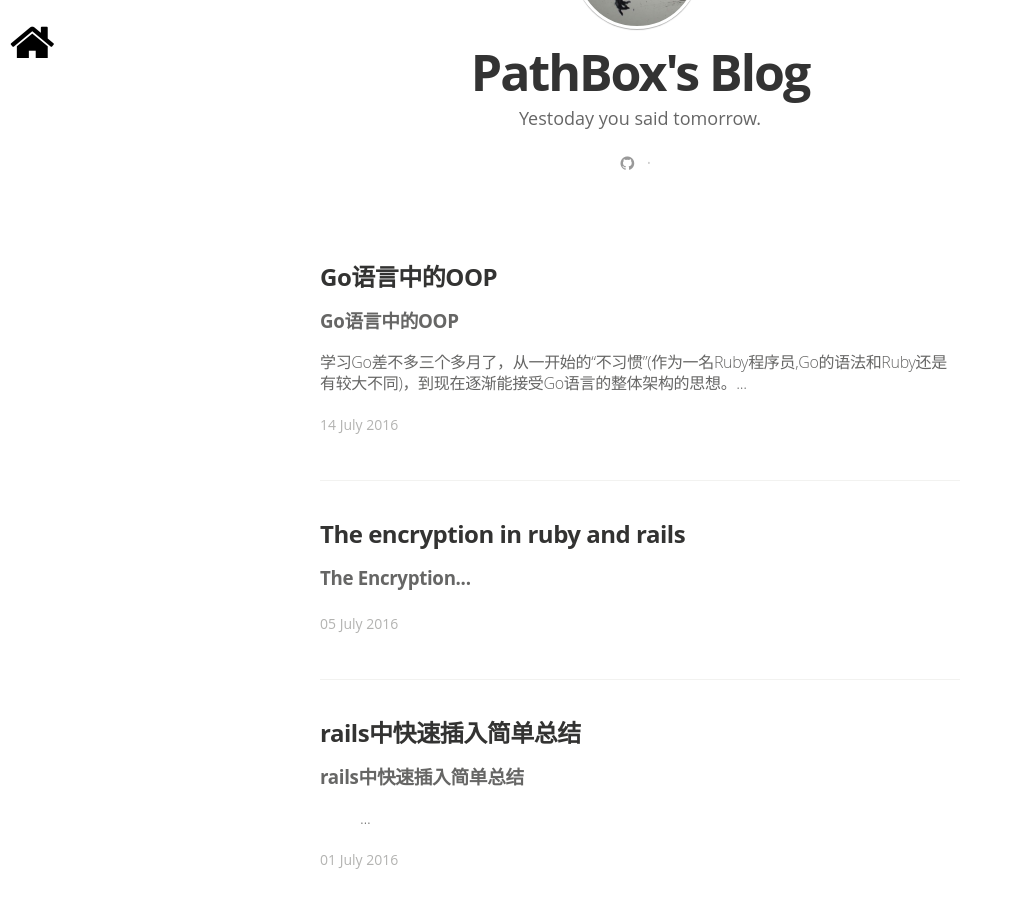
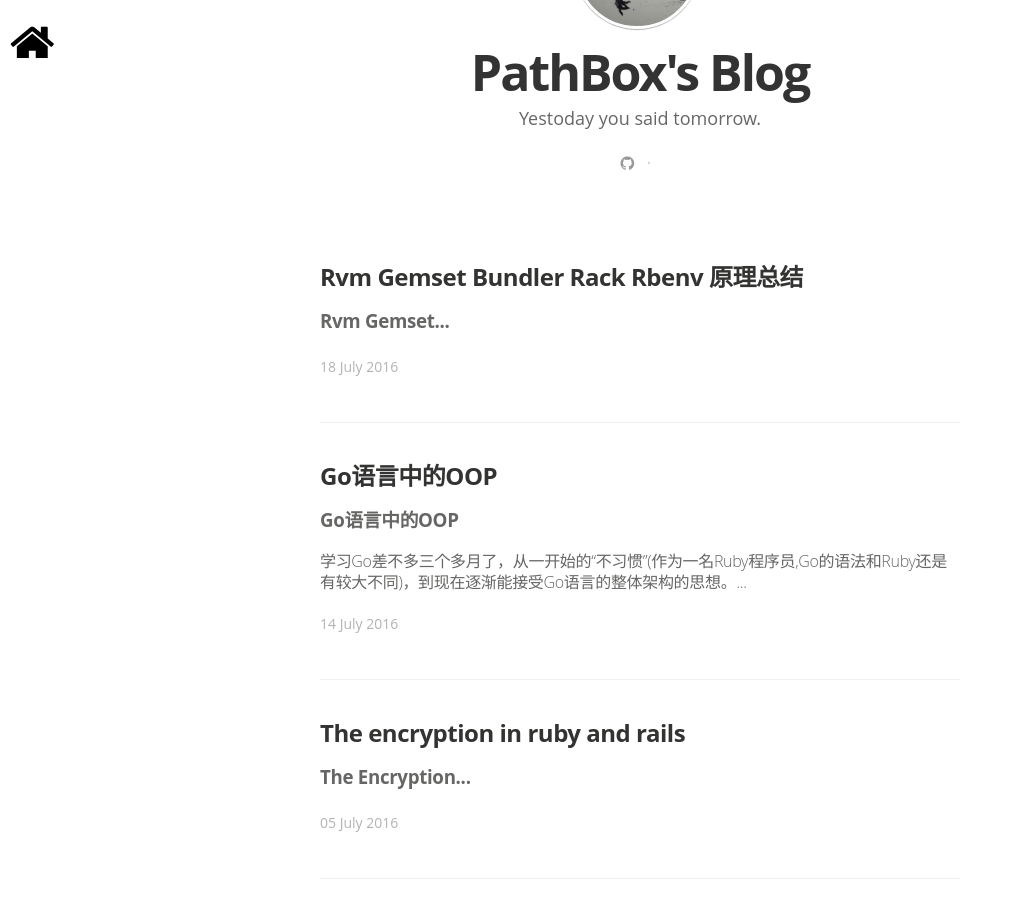
Before and after one commit to pathbox/pathbox.github.io, a Jekyll site: the page built from index.html, in a window 1280 px wide and 900 px high, scrolled down 487 px. Shown: the whole window, without its empty margins (0-1012 px from the left). Built offline with Jekyll 4.4.1, drawn with Linux system fonts in a browser that asks for light colours; nearby versions of some CDN libraries; some web fonts are replaced; the list of posts is cut into pages by our own code; some of the changed text lies outside the part shown.

Commit message:
2016-07-18-rvm-gemset-bundler-rack-rbenv.md

```diff
--- /dev/null
+++ b/_posts/2016-07-18-rvm-gemset-bundler-rack-rbenv.md
@@ -0,0 +1,9 @@
+---
+layout: post
+title: Rvm Gemset Bundler Rack Rbenv 原理总结
+date:   2016-07-18 15:47:06
+categories: Go
+image: /assets/images/post.jpg
+---
+
+### Rvm Gemset Bundler Rack Rbenv 原理总结
```
Also changed, not shown: _posts/2016-07-14-go-oop.md (+2 -2 lines).
